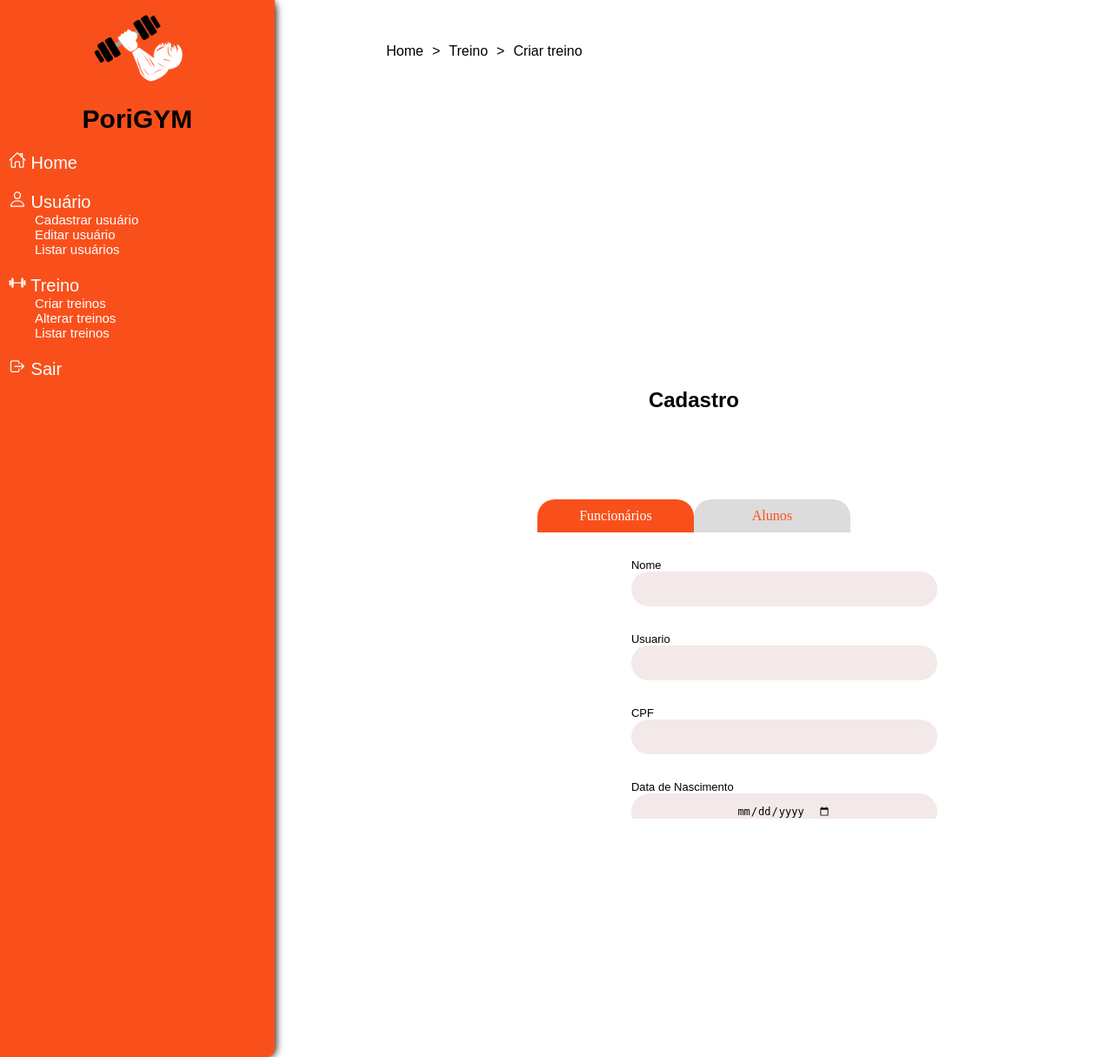
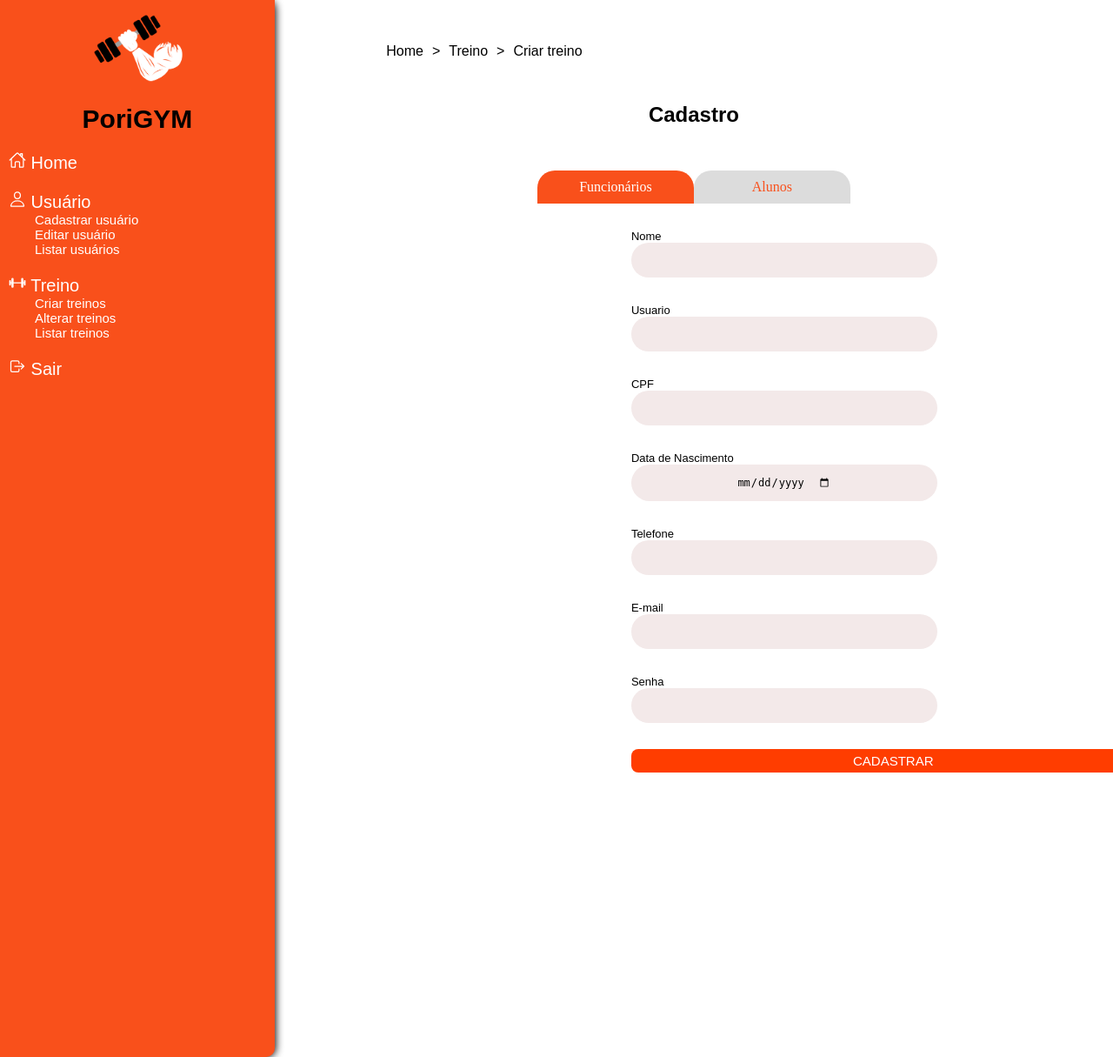
Before and after one commit to web1-2022-1/sisgertreino, a PHP site: page / in a window 1280 px wide. Shown: the whole page at 87% size. Run offline with PHP 8.4, Linux system fonts and the light colour scheme; some web fonts are replaced.

Commit message:
Ajustando página de cadastro

```diff
--- a/projeto web cadastro/style-grid.css
+++ b/projeto web cadastro/style-grid.css
@@ -99,6 +99,7 @@ asideL {
  display: flex;
  flex-direction: row;
  margin: 50px auto;
+
  padding-right: 50%;
  gap: 10px;
  font-family: 'Andika', sans-serif;
@@ -117,11 +118,10 @@ asideL {
 /*---------------------------------- form cadastro -----------*/
 
 .abas_listar{
-  height: 75%;
+  height: 100%;
   position: relative;
   display: flex;
   align-items: center;
-  justify-content: center;
   overflow: scroll;
   flex-direction: column;
 }
@@ -186,13 +186,15 @@ asideL {
 }
 
 .botao-cadastro{
+  margin-top: 20px;
+  margin-bottom: 50px;
   display: flex;
 }
 
 .botao-cadastro button{
   font-family: 'Bai Jamjuree', sans-serif;
   font-size: 15px;
-  padding: 1px 21%;
+  padding: 5px 21%;
   border: none;
   border-radius: 8px;
   text-transform: uppercase;
@@ -229,8 +231,8 @@ asideL {
 }
 
 .cont_title{
-  margin-bottom: 100px;
+  margin-bottom: 50px;
 }
 .cont_cadastro{
-  height: 100%;
+  height: 100vh;
 }
```
